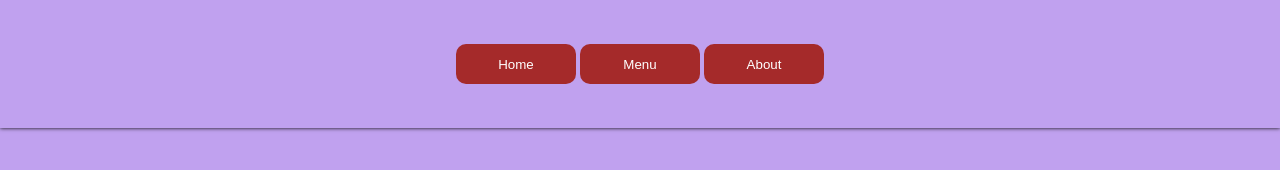
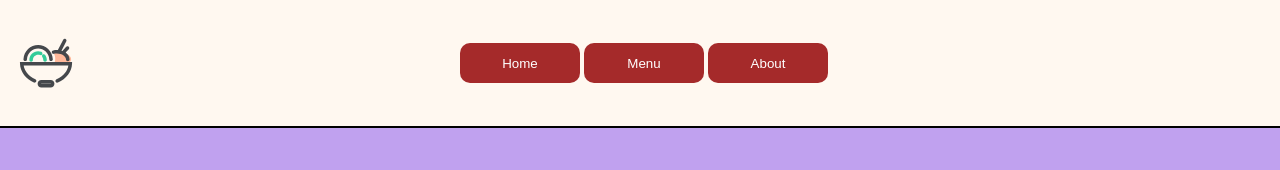
Before and after one commit to muktarkabir/restaurant-page, a website built with webpack: page src/template.html in a window 1280 px wide. Built offline with nearby package versions, Linux system fonts and the light colour scheme.

Commit message:
Save progress and go to sleep

```diff
--- a/src/style.css
+++ b/src/style.css
@@ -27,11 +27,18 @@ body{
 header{
     width: 100%;
     height: 16dvh;
-    box-shadow: 0px 0px 4px black;
+
     position: fixed;
+    top: 0;
+    left: 0;
     display: flex;
     align-items: center;
-    justify-content: center;
+ border-bottom: 2px solid black;
+    background-color: var(--background-color);
+    img{
+        margin-right: 30%;
+        margin-left: 1rem;
+    }
 }
 button{
     width: 120px;
--- a/src/template.html
+++ b/src/template.html
@@ -7,6 +7,7 @@
   </head>
   <body>
     <header>
+        <img src="assets/images/food-svgrepo-com.svg" alt="food bowl" width="60px" height="60px">
       <nav>
         <button type="button">Home</button>
         <button type="button">Menu</button>
```
